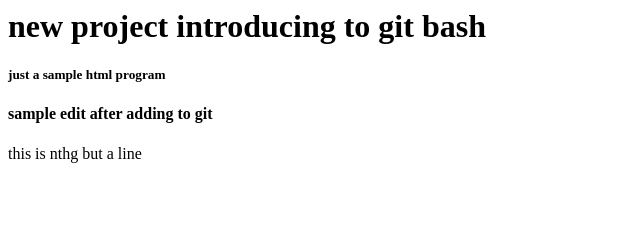
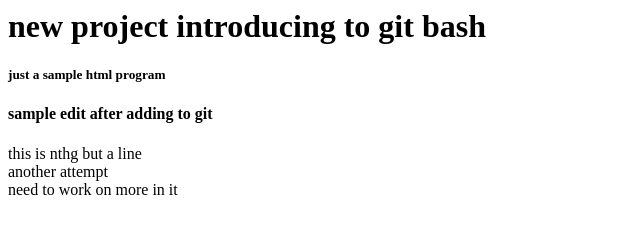
Before and after one commit to ajanya03/datewithgit, a plain HTML site: page index.html in a window 1280 px wide. Shown: the whole page, without its empty margins (0-640 px from the left). Drawn offline with Linux system fonts and the light colour scheme.

Commit message:
some changes

```diff
--- a/index.html
+++ b/index.html
@@ -7,5 +7,7 @@
         <h5>just a sample html program</h5>
         <h4>sample edit after adding to git</h4>
         this is nthg but a line<br>
+        another attempt<br>
+        need to work on more in it
     </body>
 </html>
```
